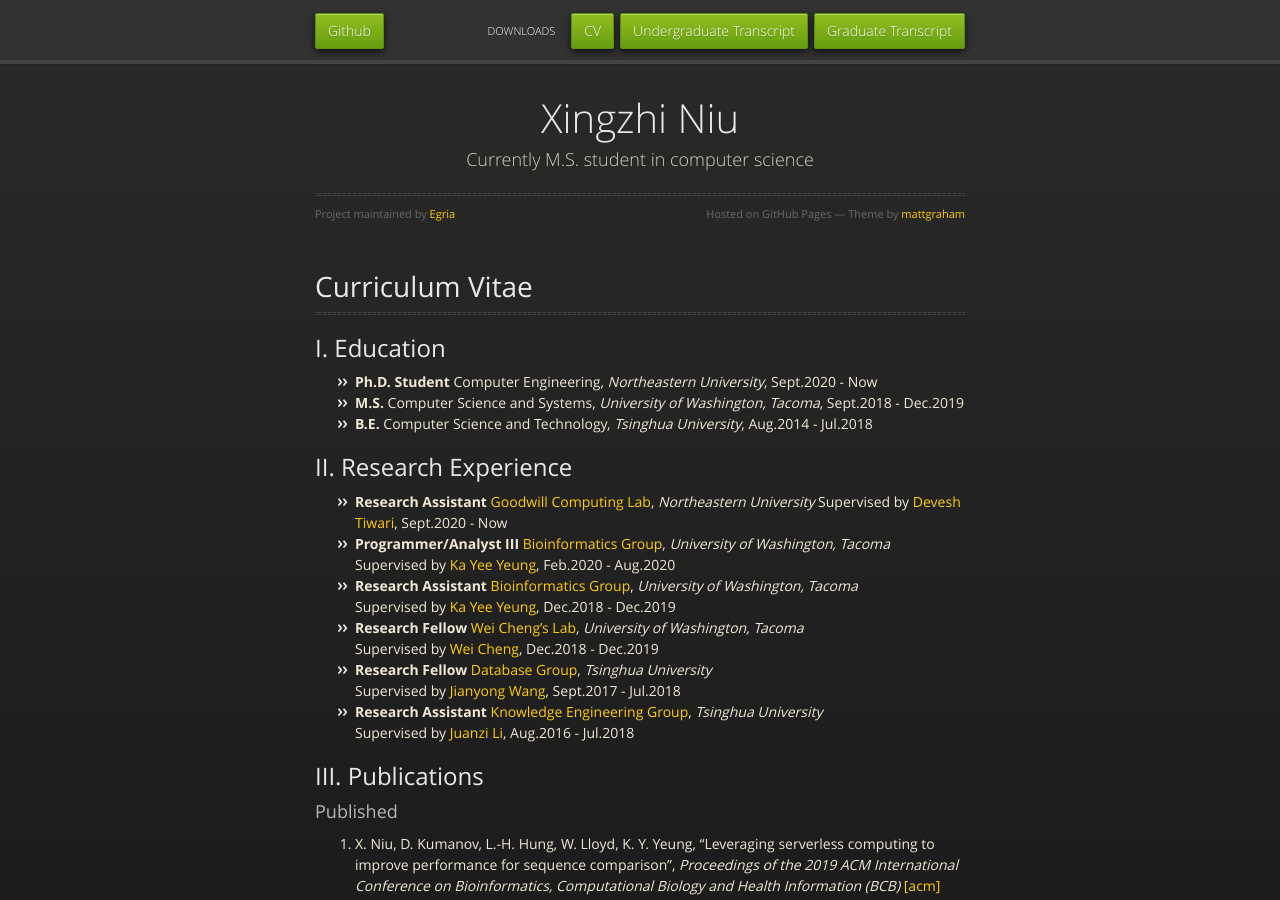
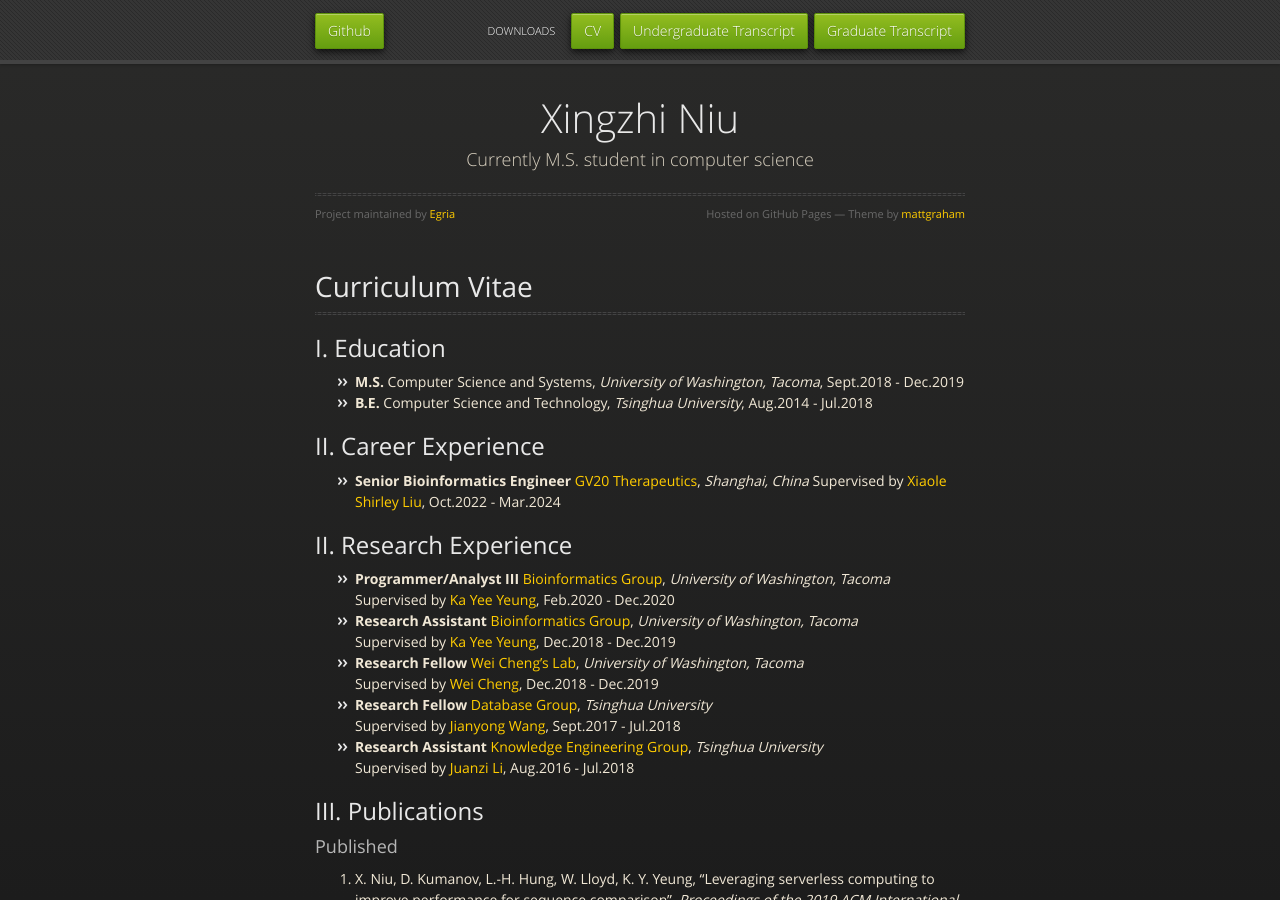
Before and after one commit to Egria/website, a Jekyll site: the page built from index.md, in a window 1280 px wide and 900 px high. Built offline with Jekyll 4.4.1, drawn with Linux system fonts in a browser that asks for light colours; our own code applies the rules of GitHub Pages for plain Markdown files.

Commit message:
Update index.md

```diff
--- a/index.md
+++ b/index.md
@@ -9,16 +9,18 @@ layout: default
 
 ## I. Education
 
-- **Ph.D. Student** Computer Engineering, _Northeastern University_, Sept.2020 - Now
 - **M.S.** Computer Science and Systems, _University of Washington, Tacoma_, Sept.2018 - Dec.2019
 - **B.E.** Computer Science and Technology, _Tsinghua University_, Aug.2014 - Jul.2018
 
+## II. Career Experience
+
+- **Senior Bioinformatics Engineer** [GV20 Therapeutics](https://gv20tx.com/), _Shanghai, China_
+Supervised by [Xiaole Shirley Liu](https://gv20tx.com/team), Oct.2022 - Mar.2024
+
 ## II. Research Experience
 
-- **Research Assistant** [Goodwill Computing Lab](https://web.northeastern.edu/tiwari/team/), _Northeastern University_
-Supervised by [Devesh Tiwari](https://coe.northeastern.edu/people/tiwari-devesh/), Sept.2020 - Now
 - **Programmer/Analyst III** [Bioinformatics Group](https://github.com/BioDepot), _University of Washington, Tacoma_
-Supervised by [Ka Yee Yeung](http://faculty.washington.edu/kayee/), Feb.2020 - Aug.2020
+Supervised by [Ka Yee Yeung](http://faculty.washington.edu/kayee/), Feb.2020 - Dec.2020
 - **Research Assistant** [Bioinformatics Group](https://github.com/BioDepot), _University of Washington, Tacoma_
 Supervised by [Ka Yee Yeung](http://faculty.washington.edu/kayee/), Dec.2018 - Dec.2019
 - **Research Fellow** [Wei Cheng's Lab](http://faculty.washington.edu/uwcheng/), _University of Washington, Tacoma_
```
